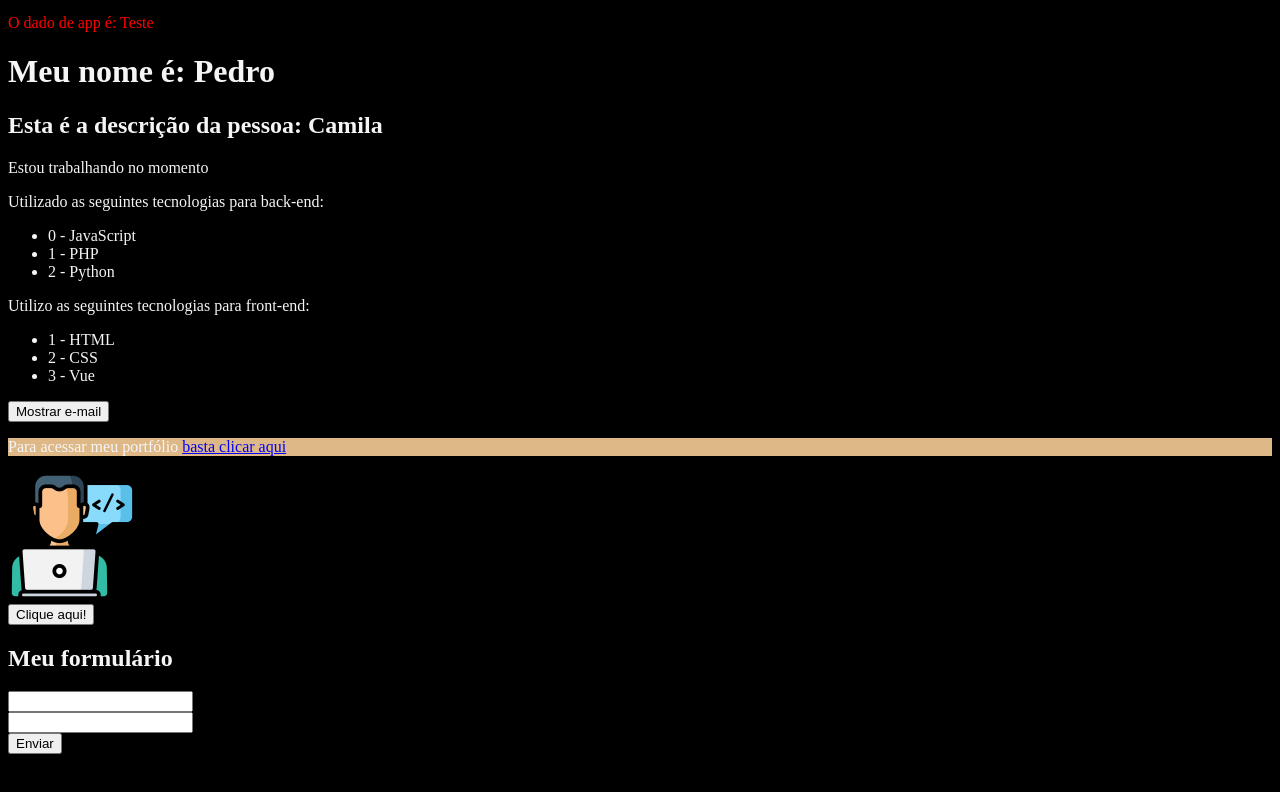
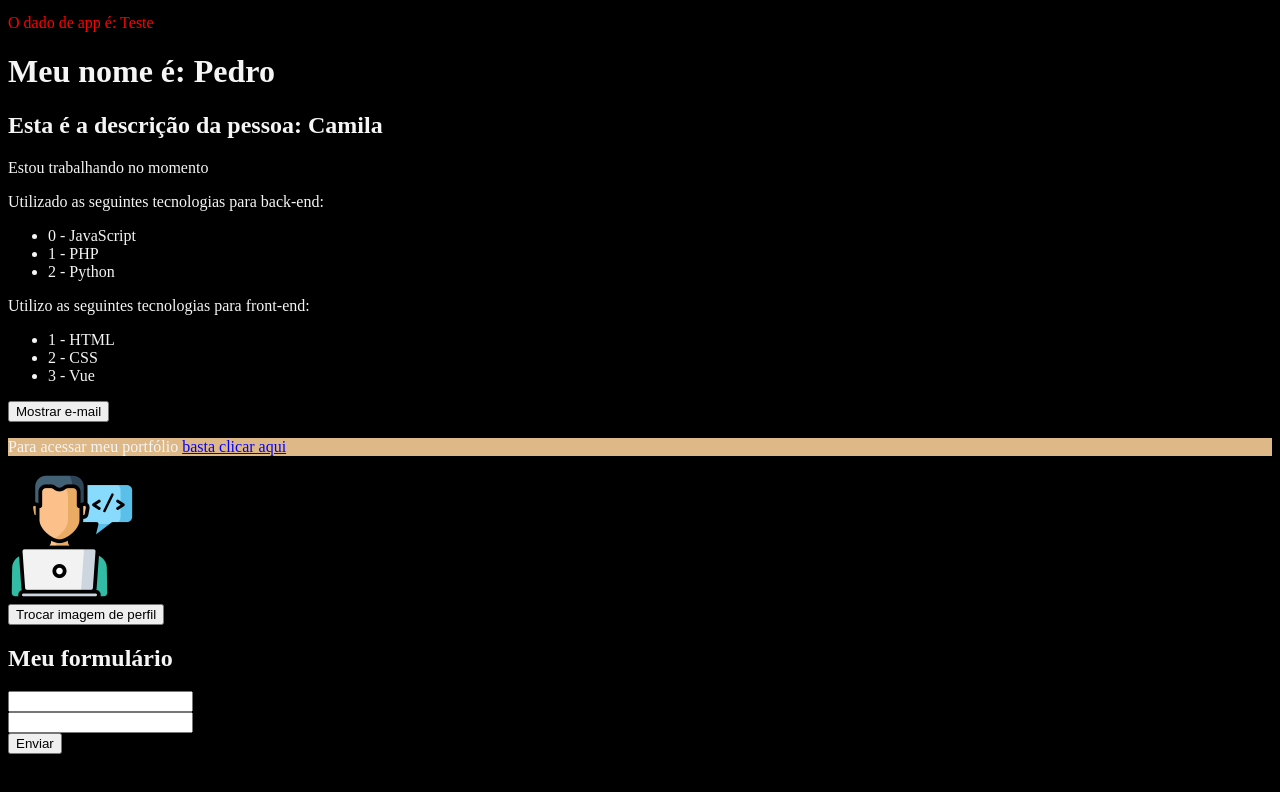
Before and after one commit to MyllaC/curso-vue, a Vue app in the folder 2_projeto_vue/: page / in a window 1280 px wide. Shown: the part 450-1242 px from the top of the page. Built offline with nearby package versions, Linux system fonts and the light colour scheme.

Commit message:
aula18_emit

```diff
--- /dev/null
+++ b/2_projeto_vue/src/components/MudarImagem.vue
@@ -0,0 +1,12 @@
+<template>
+  <div>
+    <button @click="$emit('MudarImagem')">Trocar imagem de perfil</button>
+  </div>
+</template>
+
+<script>
+export default {
+  name: "MudarImagem",
+  emits: ["MudarImagem"],
+};
+</script>
--- a/2_projeto_vue/src/components/Picture.vue
+++ b/2_projeto_vue/src/components/Picture.vue
@@ -1,12 +1,13 @@
 <template>
   <div>
     <img :src="avatar" :alt="descricao" />
-    <Reutilizacao />
+    <MudarImagem @mudar-imagem="handleMudarImagem" />
   </div>
 </template>
 
 <script>
 import Reutilizacao from "./Reutilizacao.vue";
+import MudarImagem from "./MudarImagem.vue";
 export default {
   name: "Picture",
   data() {
@@ -15,6 +16,11 @@
       descricao: "Imagem de login",
     };
   },
-  components: { Reutilizacao },
+  methods: {
+    handleMudarImagem() {
+      this.avatar = "/img/avatar2.png";
+    },
+  },
+  components: { Reutilizacao, MudarImagem },
 };
 </script>
```
Also changed, not shown: 2_projeto_vue/public/img/avatar2.png (added).
